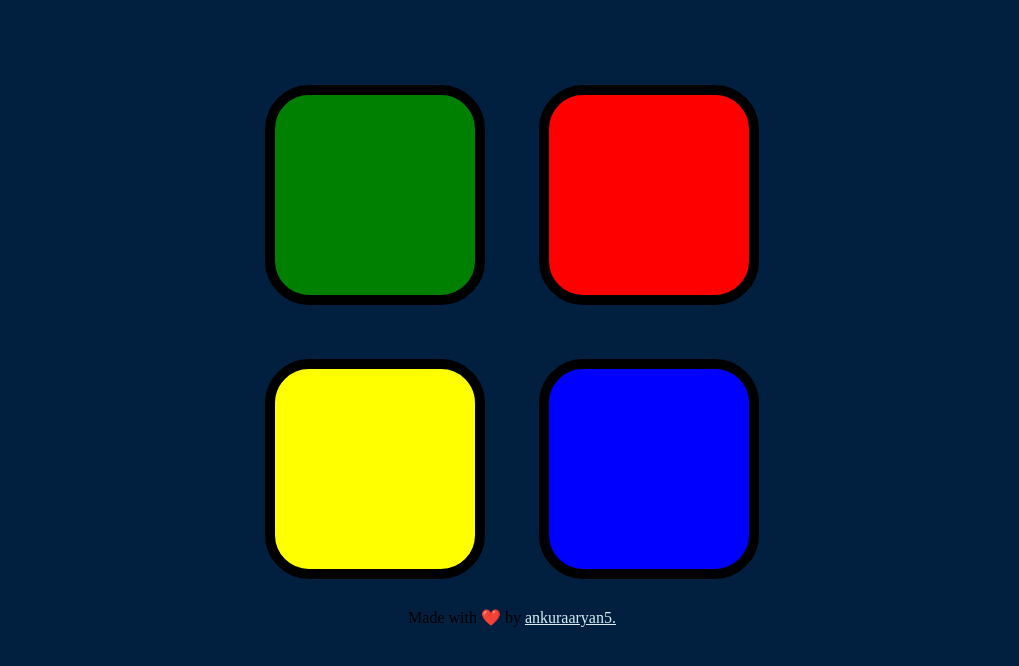
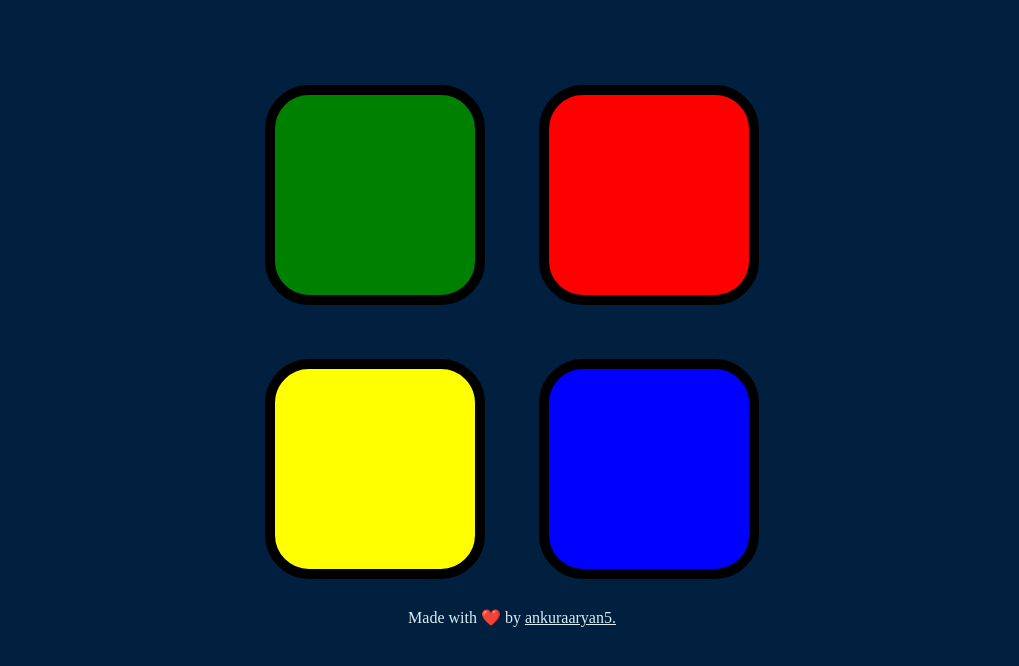
Before and after one commit to ankuraaryan5/Simon-Game, a plain HTML site: page index.html in a window 1280 px wide. Shown: the part 114-780 px from the top of the page, without its empty margins (128-1147 px from the left). Drawn offline with nearby package versions, Linux system fonts and the light colour scheme.

Commit message:
Update styles.css

```diff
--- a/styles.css
+++ b/styles.css
@@ -6,6 +6,10 @@ body {
 a{
   text-decorarion: none;
   color: #DBEDF3;
+}
+
+footer{
+  color:#DBEDF3;
 }
 
 #level-title {
```
